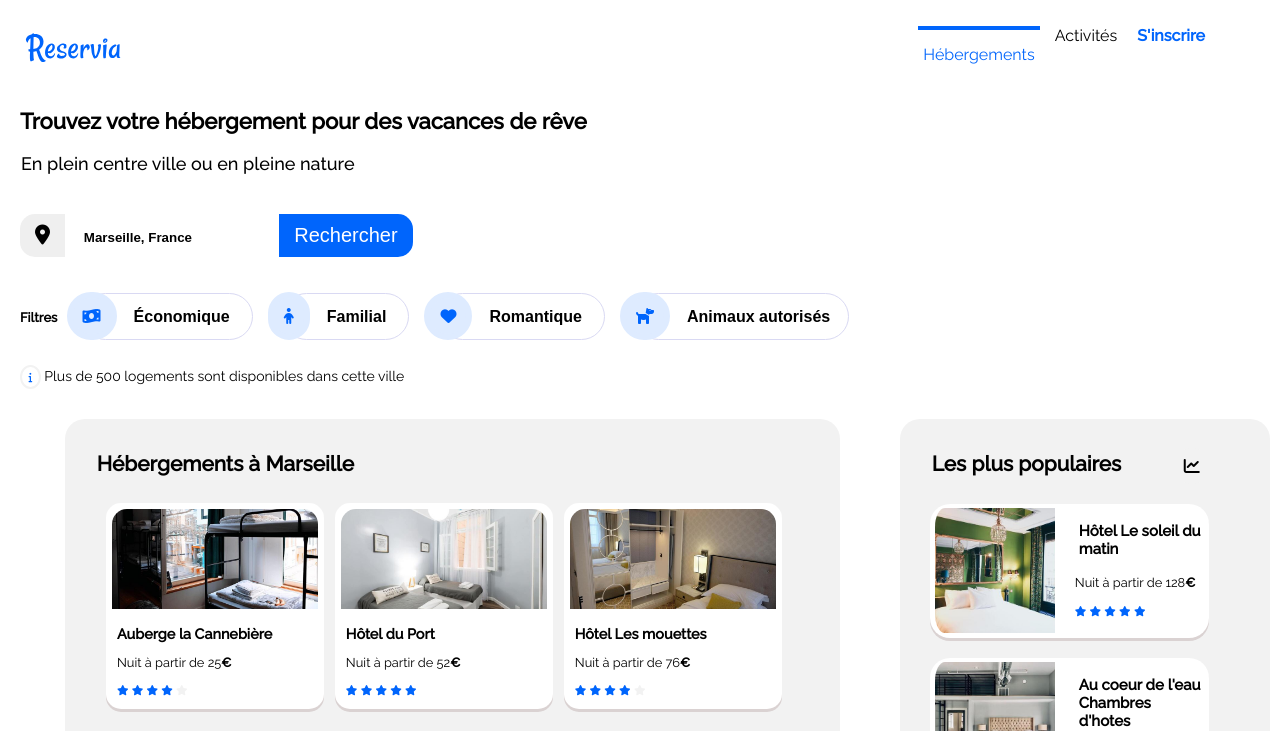
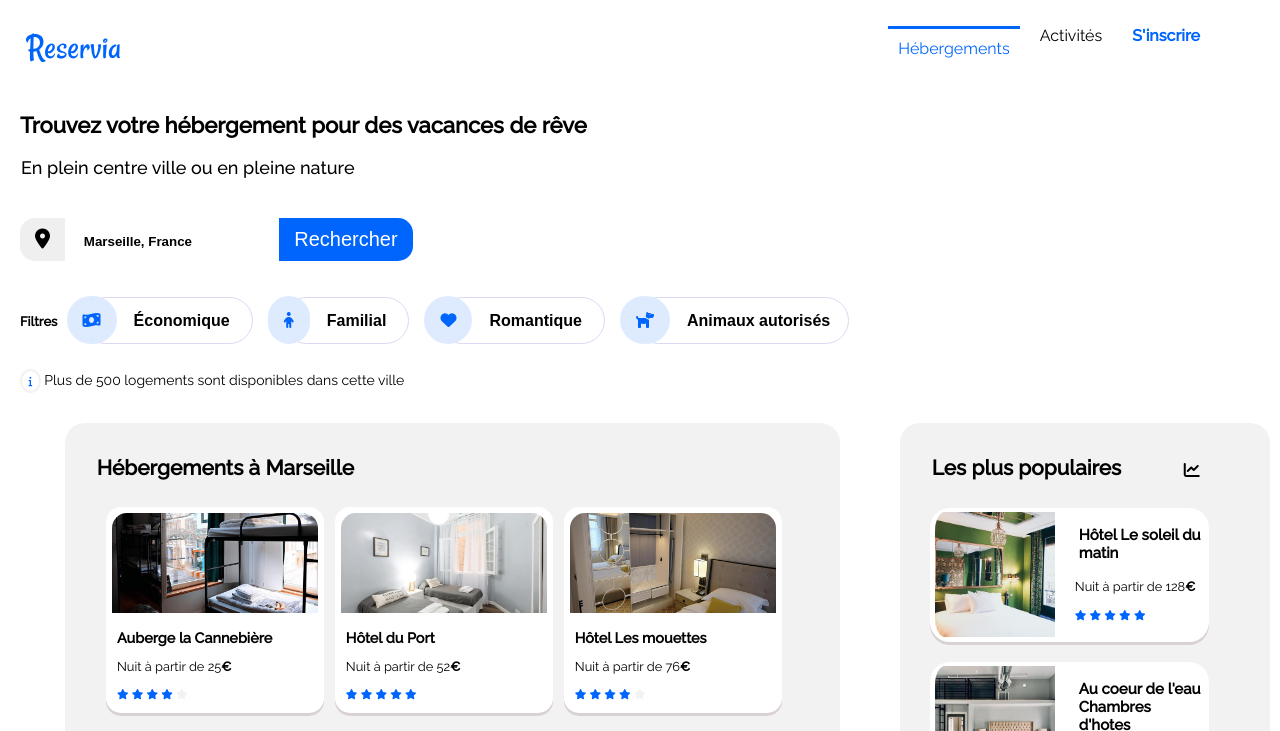
Before and after one commit to AndreSpinoza85/FelipeAndresEspinoza_2_14042021, a plain HTML site: page index.html in a window 1280 px wide. In both pictures the pointer is over the link "Hébergements". Shown: the top 731 px of the page. Drawn offline with Linux system fonts and the light colour scheme.

Commit message:
"Modifications css 27/06"
"Modifications css 27/06"

```diff
--- a/style.css
+++ b/style.css
@@ -36,13 +36,13 @@ nav a
 {
     text-decoration: none;
     color: black;
-    padding: 0px 5px;
+    padding: 0px 10px;
 }
 nav a:hover
 {
     color: #0065FC;
-    padding-top: 15px;
-    border-top: 4px solid #0065FC;
+    padding: 10px;
+    border-top: 3px solid #0065FC;
 }
 
 nav li #inscrire
```
